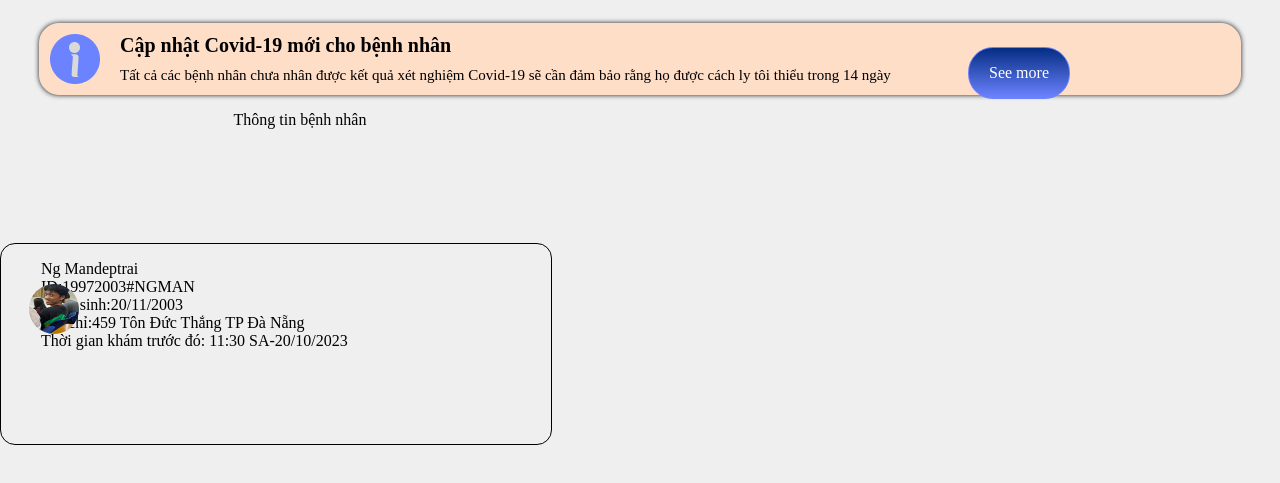
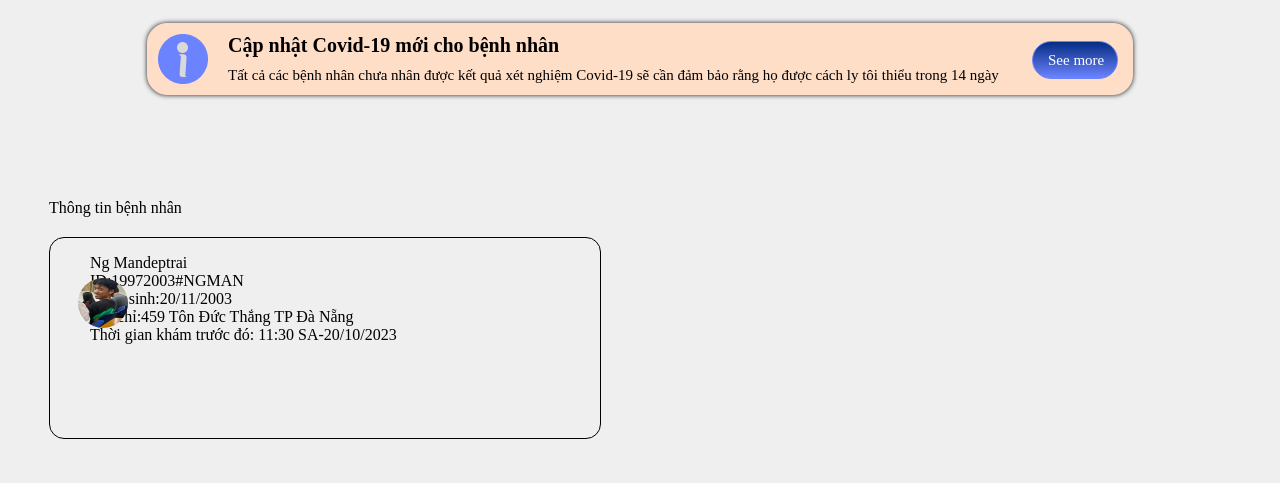
Before and after one commit to TruongCongNon/CNPM, a plain HTML site: page content.html in a window 1280 px wide. Shown: the part 137-620 px from the top of the page. Drawn offline with Linux system fonts and the light colour scheme.

Commit message:
(cnpm project)

```diff
--- a/main.css
+++ b/main.css
@@ -474,7 +474,7 @@ body {
     display: inline-block;
     margin-top: 100px;
     height: 70px;
-    width: 1200px;
+    width: 984px;
     border: 1px solid #FFDEC8;
     position: relative;
     border-radius: 20px;
@@ -510,13 +510,14 @@ body {
 
 .content-headline-eye {
     position: absolute;
-    width: 100px;
-    flex: 1;
+    width: 84px;
+    height: 36px;
+    /* flex: 1; */
     background: linear-gradient(#052d83, #6C83FF);
     border: 1px solid #6C83FF;
     border-radius: 25px;
-    top: 23%;
-    right: 210px;
+    right:14px ;
+    top: 17px;
 }
 
 .content-headline-eye a {
@@ -526,6 +527,9 @@ body {
 }
 
 .content-headline-eye p {
+    width: 60px;
+    height: 30px;
+    padding-left:15px ;
     color: white;
 }
 
@@ -533,15 +537,21 @@ body {
     width: 600px;
     height: 400px;
 }
+.content-info p{
+    position: absolute;
+    top:320px;
+    left: 49px;
 
+}
 .content-info-person {
+    position: relative;
     display: block;
     width: 550px;
     height: 200px;
     border: 1px solid #000;
-    margin-top: 114px;
-    position: relative;
+    margin: 142px 97px 0 49px;
     border-radius: 15px;
+
 }
 
 .content-info-person img {
```
Also changed, not shown: content.html (+3 -1 lines).
